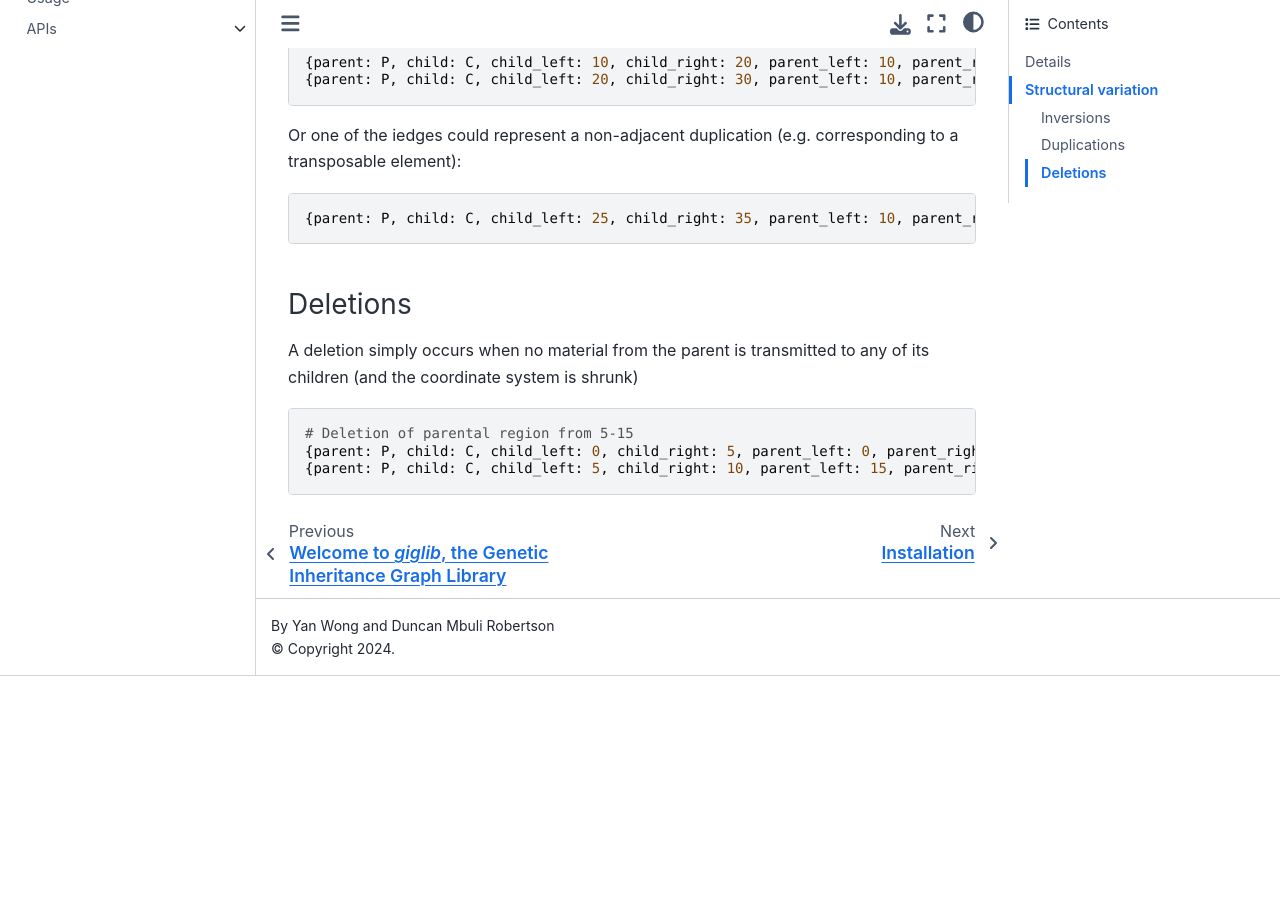
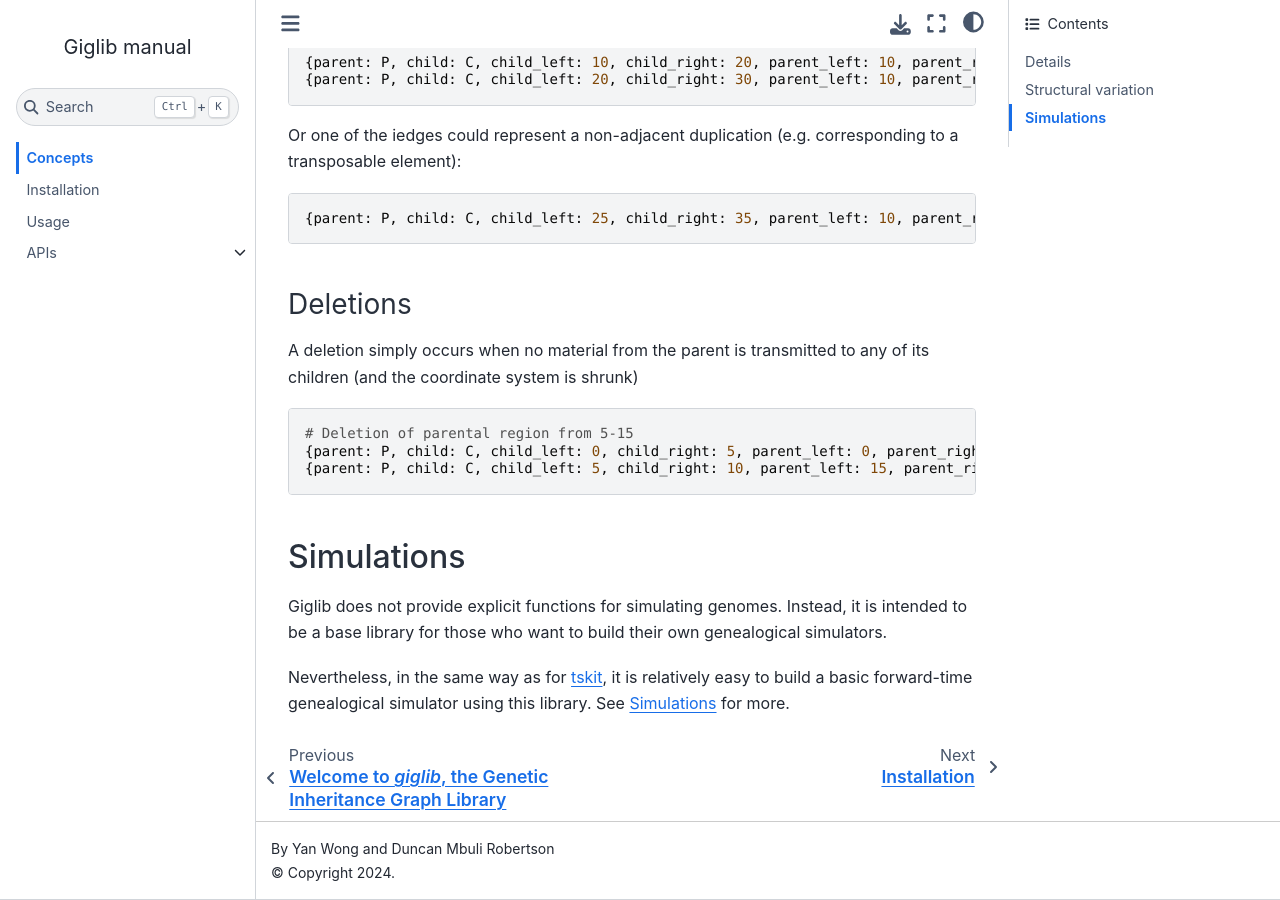
Before and after one commit to hyanwong/giglib, a Jupyter Book: the page built from docs/concepts.md, in a window 1280 px wide and 900 px high, scrolled down 1834 px. Built offline with Jupyter Book 1.0.4 settings and Sphinx 7.4.7 and the Sphinx Book theme 1.1.4, drawn with Linux system fonts in a browser that asks for light colours; before the commit the page ends 2510 px from its top, so only the background shows below that.

Commit message:
Minor doc update

````diff
--- a/docs/concepts.md
+++ b/docs/concepts.md
@@ -90,3 +90,13 @@
 {parent: P, child: C, child_left: 0, child_right: 5, parent_left: 0, parent_right: 5}
 {parent: P, child: C, child_left: 5, child_right: 10, parent_left: 15, parent_right: 20}
 ```
+
+## Simulations
+
+Giglib does not provide explicit functions for simulating genomes.
+Instead, it is intended to be a base library for those who want to build their own
+genealogical simulators.
+
+Nevertheless, in the same way as for [tskit](https://tskit.dev),
+it is relatively easy to build a basic forward-time genealogical
+simulator using this library. See {ref}`sec_usage_simulations` for more.
--- a/docs/usage.md
+++ b/docs/usage.md
@@ -81,6 +81,7 @@
 assert gig.iedges[0].is_inversion()
 ```
 
+(sec_usage_simulations)=
 ### Simulations
 
 Examples of code that runs simulations are provided in the test suite. Currently they are based on a relatively simple extension
````
